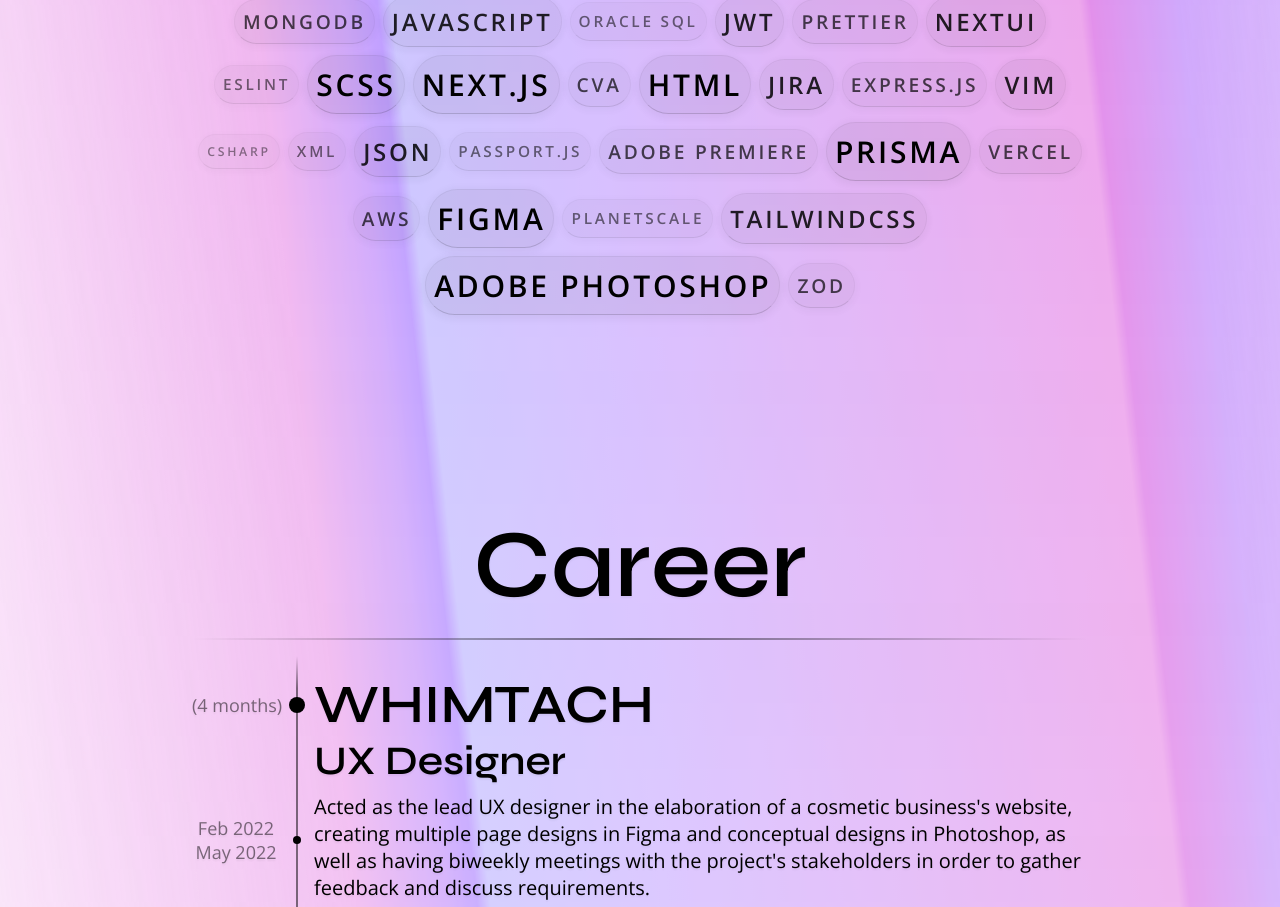
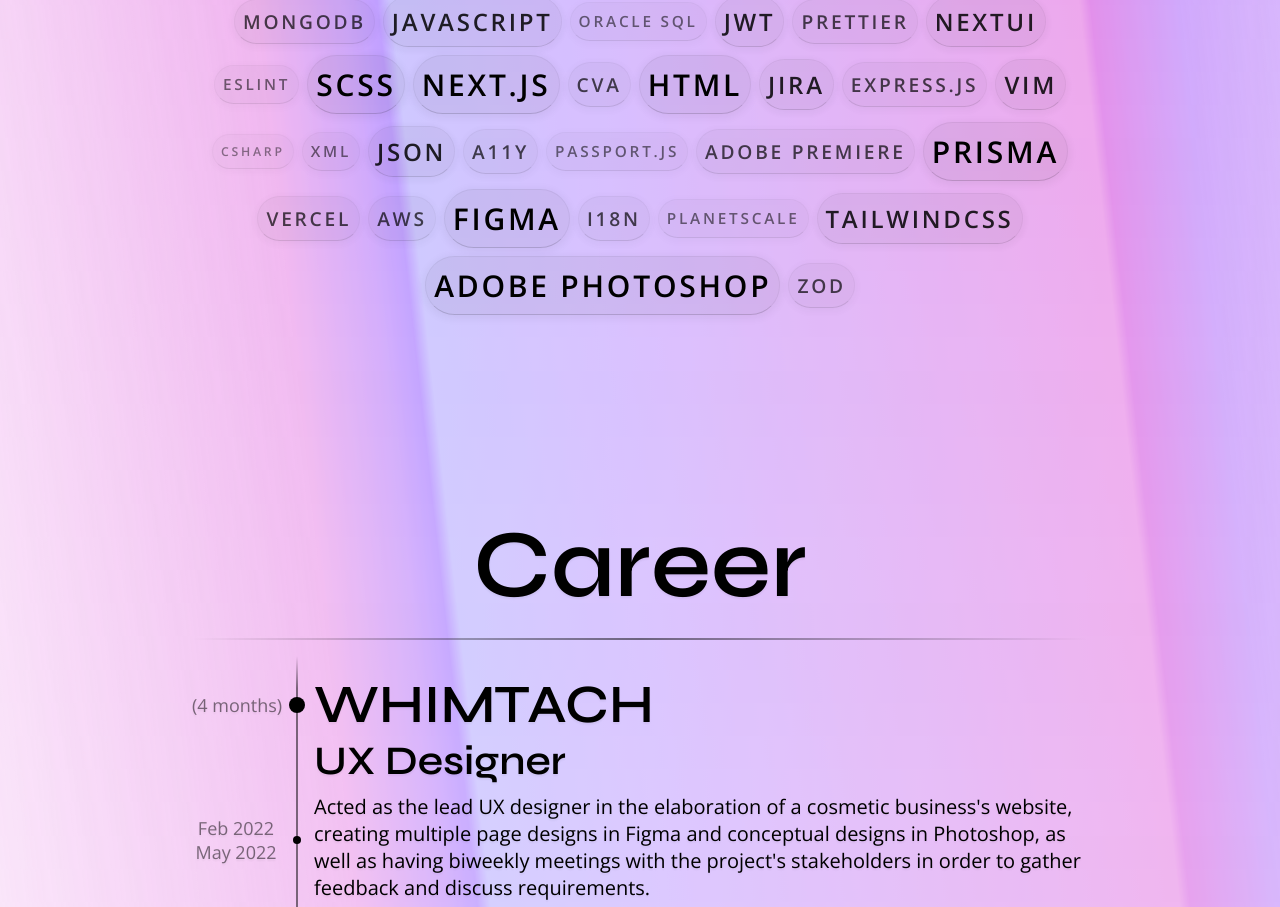
Before and after one commit to Gatinoko/Portfolio, a Next.js app: page /en in a window 1280 px wide. Shown: the part 1500-2407 px from the top of the page. Built offline with nearby package versions, Linux system fonts and the light colour scheme.

Commit message:
feat(pages): Added A11Y and I18N chips

```diff
--- a/app/[lang]/page.tsx
+++ b/app/[lang]/page.tsx
@@ -90,12 +90,14 @@ export default async function Home({
 							<Chip size='extra-small'>CSHARP</Chip>
 							<Chip size='small'>XML</Chip>
 							<Chip size='large'>JSON</Chip>
+							<Chip size='regular'>A11Y</Chip>
 							<Chip size='small'>Passport.js</Chip>
 							<Chip size='regular'>Adobe Premiere</Chip>
 							<Chip size='extra-large'>Prisma</Chip>
 							<Chip size='regular'>Vercel</Chip>
 							<Chip size='regular'>AWS</Chip>
 							<Chip size='extra-large'>Figma</Chip>
+							<Chip size='regular'>I18N</Chip>
 							<Chip size='small'>Planetscale</Chip>
 							<Chip size='large'>Tailwindcss</Chip>
 							<Chip size='extra-large'>Adobe Photoshop</Chip>
```
